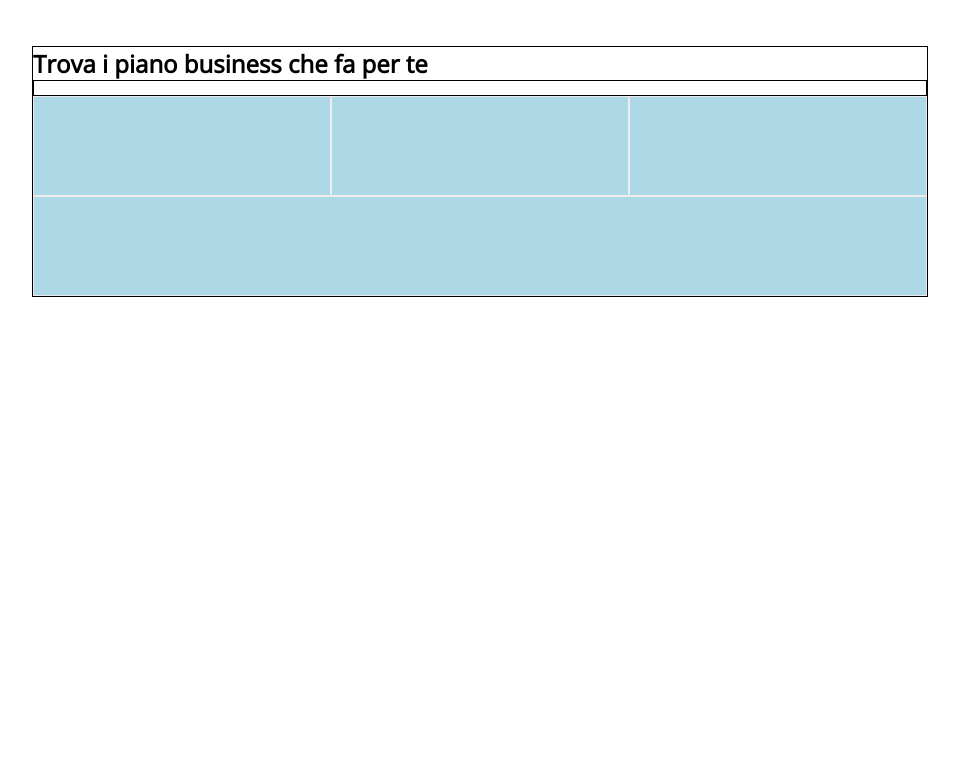
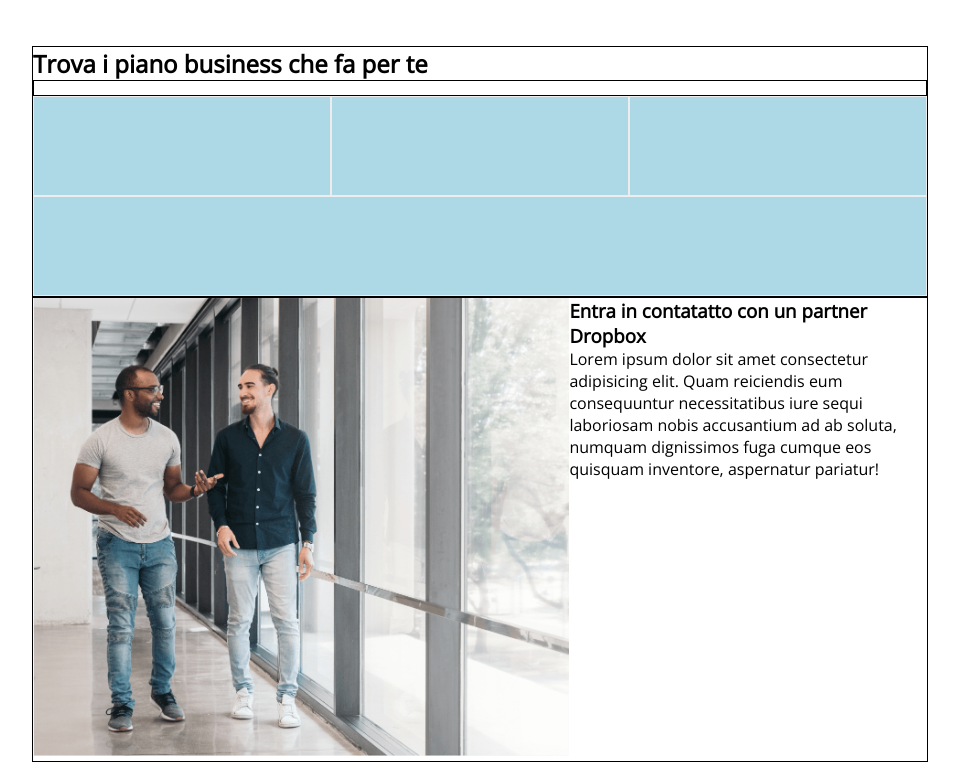
Before and after one commit to DavideSantambrogio/htmlcss-dropbox, a plain HTML site: page index.html in a window 1280 px wide. Shown: the part 498-1260 px from the top of the page, without its empty margins (160-1119 px from the left). Before the commit the page ends 800 px from the top, so only its background shows below. Drawn offline with nearby package versions, Linux system fonts and the light colour scheme.

Commit message:
add : 2st section

```diff
--- a/css/style.css
+++ b/css/style.css
@@ -25,6 +25,10 @@ img {
     /* debug */
     width: 70%;
     margin: 0 auto;
+}
+
+.flexbox{
+    display: flex;
 }
 
 /* header */
@@ -72,7 +76,6 @@ nav {
 }
 
 .hero-content {
-    display: flex;
     /* debug */
     border: 1px solid black;
     /* debug */
@@ -96,6 +99,7 @@ main {
     padding-top: 3rem;
 }
 
+/* 1stsection */
 .checkbox {
      /* debug */
      border: 1px solid black;
@@ -103,9 +107,6 @@ main {
      /* debug */
 }
 
-.sub-row {
-    display: flex;
-}
 
 .col {
     /* debug */
@@ -124,3 +125,13 @@ main {
     width: 100%;
     border: 1px solid var(--border);
 }
+
+
+/* 2st section */
+.partner-img {
+    width: 60%;
+}
+
+.partner-txt {
+    width: 40%;
+}
--- a/index.html
+++ b/index.html
@@ -28,7 +28,7 @@
         <div class="hero">
             <div class="hero-container">
                 <h1>Tutto ciò che ti serve per il lavoreo, in un unico posto</h1>
-                <div class="hero-content">
+                <div class="hero-content flexbox">
                     <div class="free-trial">
 
                     </div>
@@ -50,7 +50,7 @@
 
                     </div>
 
-                    <div class="sub-row">
+                    <div class=" row flexbox">
                         <div class="col"></div>
                         <div class="col"></div>
                         <div class="col"></div>
@@ -59,6 +59,19 @@
 
                     </div>
                 </div>
+            </div>
+        </section>
+
+        <section>
+            <div class="container flexbox">
+                <div class="partner-img">
+                    <img src="img/partner.png" alt="">
+                </div>
+                <div class="partner-txt">
+                    <h3>Entra in contatatto con un partner Dropbox</h3>
+                   <p>Lorem ipsum dolor sit amet consectetur adipisicing elit. Quam reiciendis eum consequuntur necessitatibus iure sequi laboriosam nobis accusantium ad ab soluta, numquam dignissimos fuga cumque eos quisquam inventore, aspernatur pariatur!</p>
+                </div>
+
             </div>
         </section>
 
```
